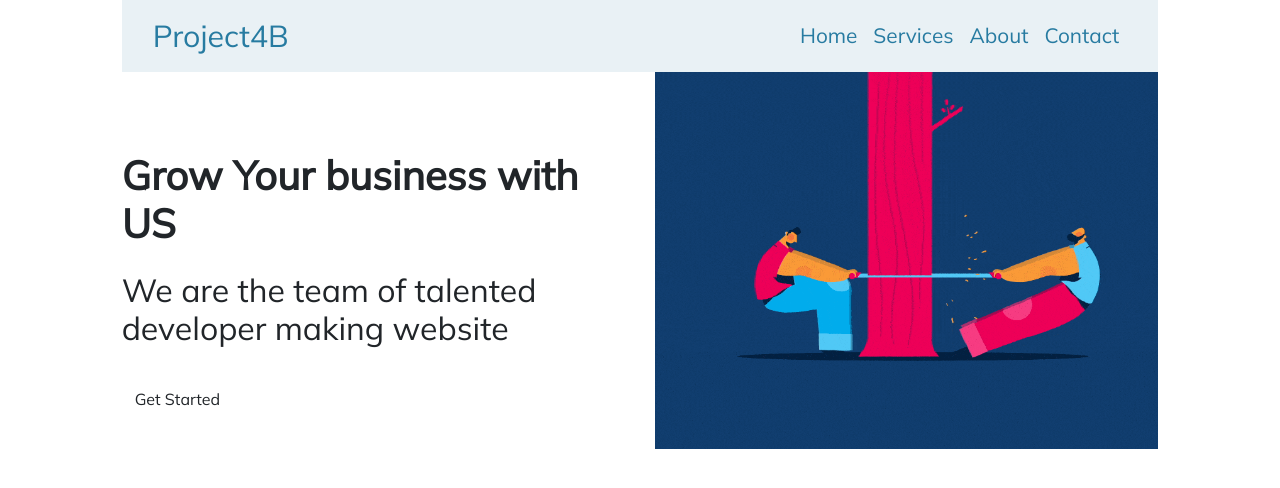
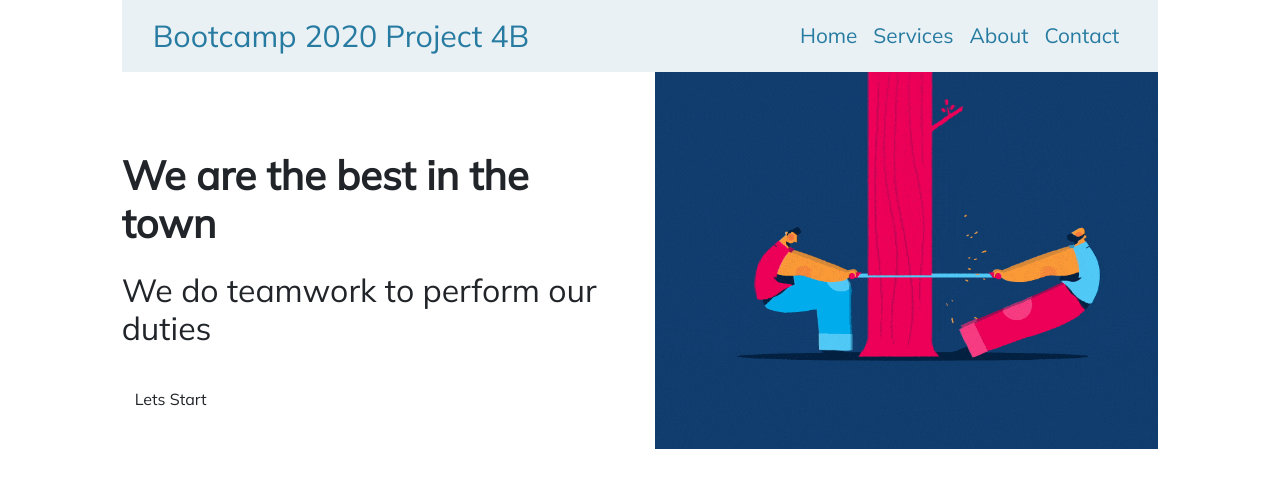
Before and after one commit to Kashifnawaz03/Project4-BBootcamp2020, a React (Create React App) app: page / in a window 1280 px wide. Shown: the top 488 px of the page. Built offline with nearby package versions, Linux system fonts and the light colour scheme.

Commit message:
Why not working

```diff
--- a/src/components/Main.js
+++ b/src/components/Main.js
@@ -16,14 +16,14 @@ export const Main = () => {
                                     <h1><Typical loop={Infinity}
                                         wrapper='b'
                                         steps={[
-                                            'Grow Your business with US',
+                                            'We are the best in the town ',
                                             1000,
                                         ]}
                                     />
                                     </h1>
-                                    <h2 className="my-3">We are the team of talented developer making website</h2>
+                                    <h2 className="my-3">We do teamwork to perform our duties</h2>
                                     <div className="mt-3">
-                                        <a href="" className="btn">Get Started</a>
+                                        <a href="" className="btn">Lets Start</a>
                                     </div>
                                 </div>
 
--- a/src/components/Navbar.js
+++ b/src/components/Navbar.js
@@ -8,7 +8,7 @@ export const Navbar = () => {
                 <div className="col-10 mx-auto">
                     <nav className="navbar navbar-expand-lg navbar-light bg-light">
                         <div className="container-fluid">
-                            <a className="navbar-brand" href="#">Project4B</a>
+                            <a className="navbar-brand" href="#">Bootcamp 2020 Project 4B</a>
                             <button className="navbar-toggler" type="button" data-bs-toggle="collapse" data-bs-target="#navbarSupportedContent" aria-controls="navbarSupportedContent" aria-expanded="false" aria-label="Toggle navigation">
                                 <span className="navbar-toggler-icon"></span>
                             </button>
```
